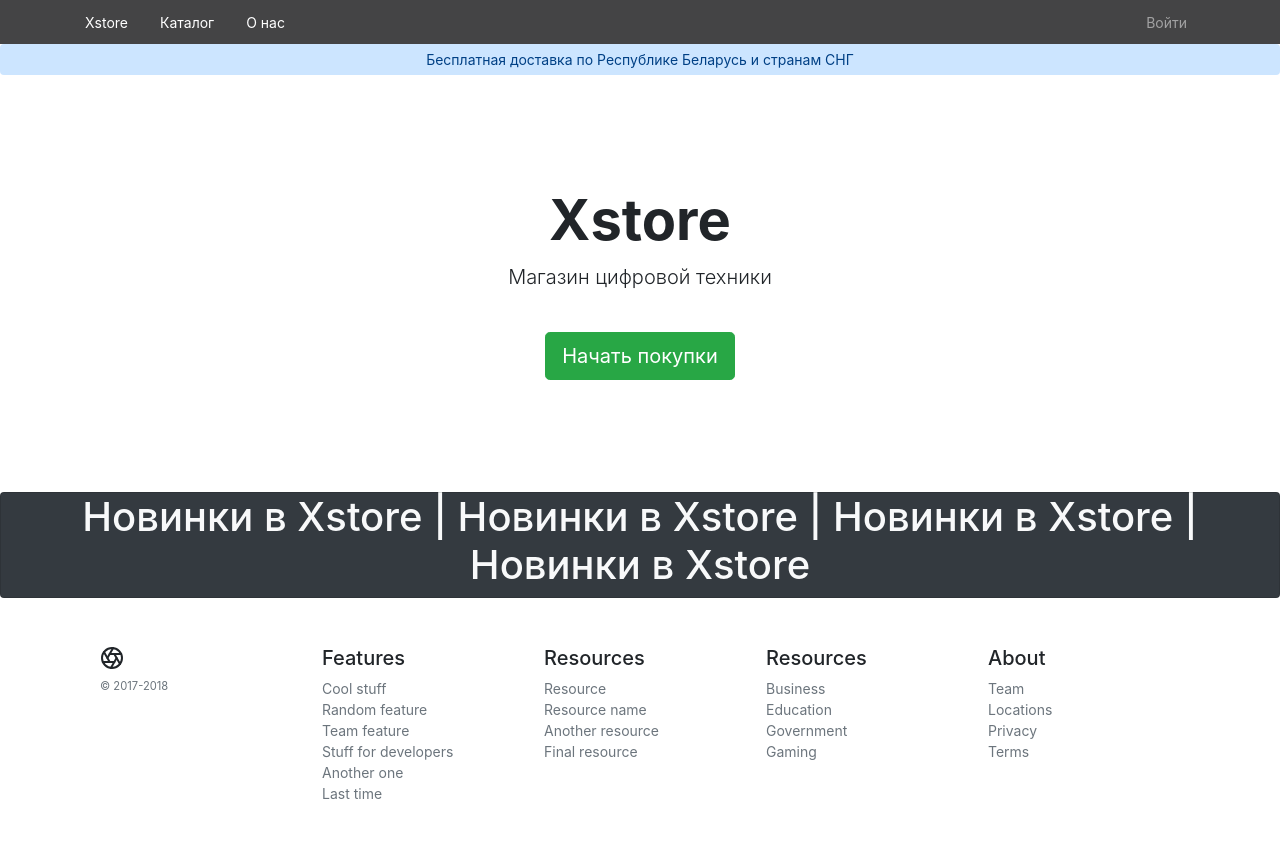
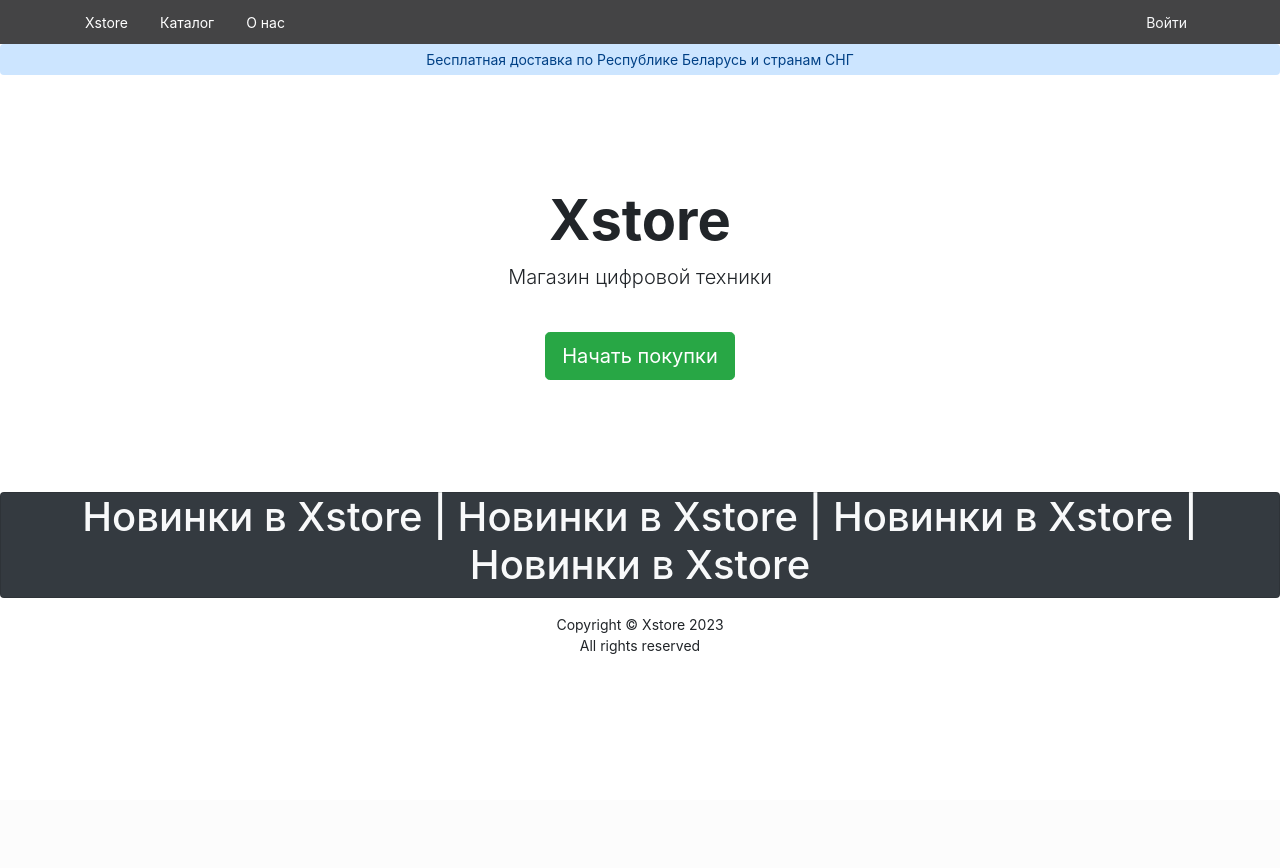
Before and after one commit to sound1ust/Store_project_Django, a Django app: page / in a window 1280 px wide. After the commit the page ends 654 px from the top, so only its background shows below. Run offline with Django 3.2, Linux system fonts and the light colour scheme; data comes from the database, SQL or seed files in the repository; parts of the project's set-up code (start-up, migrations or seed data) failed here and were passed over; some libraries are stand-ins or nearby versions.

Commit message:
added Color class (ManyToMany), edit some frontend

```diff
--- a/store-server/store/orders/templates/orders/order-create.html
+++ b/store-server/store/orders/templates/orders/order-create.html
@@ -20,12 +20,12 @@
                                 <h6 class="my-0">{{ basket.product.name }}</h6>
                                 <small class="text-muted">{{ basket.quantity }}</small>
                             </div>
-                            <span class="text-muted">{{ basket.sum|intcomma }} руб.</span>
+                            <span class="text-muted">{{ basket.sum|intcomma }} BYN</span>
                         </li>
                         {% endfor %}
                         <li class="list-group-item d-flex justify-content-between">
                             <span>Сумма к оплате</span>
-                            <strong>{{ baskets.total_sum|intcomma }} руб.</strong>
+                            <strong>{{ baskets.total_sum|intcomma }} BYN</strong>
                         </li>
                     </ul>
                 </div>
--- a/store-server/store/orders/templates/orders/order.html
+++ b/store-server/store/orders/templates/orders/order.html
@@ -23,13 +23,13 @@
                                         {{ purchased_item.product_name }}
                                     </th>
                                     <td>{{ purchased_item.quantity }}</td>
-                                    <td>{{ purchased_item.price | intcomma }} руб.</td>
-                                    <td>{{ purchased_item.sum | intcomma }} руб.</td>
+                                    <td>{{ purchased_item.price | intcomma }} BYN</td>
+                                    <td>{{ purchased_item.sum | intcomma }} BYN</td>
                                 </tr>
                             {% endfor %}
                         </tbody>
                     </table>
-                    <p class="float-right h4 mt-3">Итого {{ order.basket_history.total_sum | intcomma }} руб.</p>
+                    <p class="float-right h4 mt-3">Итого {{ order.basket_history.total_sum | intcomma }} BYN</p>
                 </div>
             </div>
         </div>
--- a/store-server/store/orders/templates/orders/orders.html
+++ b/store-server/store/orders/templates/orders/orders.html
@@ -23,7 +23,7 @@
                                 <th scope="row">{{ order.id }}</th>
                                 <td>{{ order.get_status_display }}</td>
                                 <td>{{ order.created | naturaltime }}</td>
-                                <td>{{ order.basket_history.total_sum | intcomma}} руб.</td>
+                                <td>{{ order.basket_history.total_sum | intcomma}} BYN.</td>
                                 <td>
                                     <a href="{% url 'orders:order' order.id %}">просмотреть</a>
                                 </td>
--- a/store-server/store/products/admin.py
+++ b/store-server/store/products/admin.py
@@ -1,16 +1,18 @@
 from django.contrib import admin
 
-from products.models import Basket, Product, ProductCategory
+from products.models import Basket, Product, ProductCategory, Color
 
 admin.site.register(ProductCategory)
+admin.site.register(Color)
 
 
 @admin.register(Product)
 class ProductAdmin(admin.ModelAdmin):
     list_display = ('name', 'price', 'quantity', 'category')
-    fields = ('image', 'promo_image', 'name', 'description', ('short_name', 'slogan'), ('price', 'quantity'), 'category', 'is_new')
+    fields = ('image', 'promo_image', 'name', 'description', ('short_name', 'slogan'), ('price', 'quantity'), 'category', 'is_new','colors')
     search_fields = ('name',)
     ordering = ('name', )
+    filter_horizontal = ('colors',)
 
 
 class BasketAdmin(admin.TabularInline):
--- a/store-server/store/products/templates/products/base.html
+++ b/store-server/store/products/templates/products/base.html
@@ -84,7 +84,7 @@
                 </li>
                 {% else %}
                     <li class="nav-item">
-                    <a class="nav-link" href="{% url 'users:login' %}">Войти <i class="fas fa-sign-in-alt"></i></a>
+                    <a class="nav-link text-light" href="{% url 'users:login' %}">Войти <i class="fas fa-sign-in-alt"></i></a>
                 </li>
                 {% endif %}
             </ul>
@@ -96,6 +96,13 @@
 {% block  content %} {% endblock %}
 
 {% block  footer %} {% endblock %}
+
+<footer class="page-footer text-center">
+    <div class="footer-copyright text-center py-3">Copyright &copy; Xstore 2023
+        <p>All rights reserved</p>
+    </div>
+</footer>
+
 
 <!-- Bootstrap core JavaScript -->
 <script src="{% static 'vendor/jquery/jquery.min.js' %}"></script>
--- a/store-server/store/products/templates/products/index.html
+++ b/store-server/store/products/templates/products/index.html
@@ -15,7 +15,6 @@
             <i class="fas fa-times"></i>
         </a>
     </div>
-
     <div class="position-relative overflow-hidden p-3 text-center mx-auto border-0">
         <div class="col-md-5 p-lg-5 mx-auto my-5">
             <h1 class="display-4 fw-normal font-weight-bold">Xstore</h1>
@@ -26,8 +25,6 @@
                 </a>
             </button>
         </div>
-        <div class="product-device shadow-sm d-none d-md-block"></div>
-        <div class="product-device product-device-2 shadow-sm d-none d-md-block"></div>
     </div>
 
     <!-- START THE FEATURETTES -->
@@ -49,64 +46,5 @@
     </div>
     {% endfor %}
     <!-- /END THE FEATURETTES -->
-
-    <div class="container">
-        <footer class="container py-5">
-            <div class="row">
-                <div class="col-12 col-md">
-                    <svg xmlns="http://www.w3.org/2000/svg" width="24" height="24" viewBox="0 0 24 24"
-                         fill="none" stroke="currentColor" stroke-width="2" stroke-linecap="round"
-                         stroke-linejoin="round" class="d-block mb-2">
-                        <circle cx="12" cy="12" r="10"></circle>
-                        <line x1="14.31" y1="8" x2="20.05" y2="17.94"></line>
-                        <line x1="9.69" y1="8" x2="21.17" y2="8"></line>
-                        <line x1="7.38" y1="12" x2="13.12" y2="2.06"></line>
-                        <line x1="9.69" y1="16" x2="3.95" y2="6.06"></line>
-                        <line x1="14.31" y1="16" x2="2.83" y2="16"></line>
-                        <line x1="16.62" y1="12" x2="10.88" y2="21.94"></line>
-                    </svg>
-                    <small class="d-block mb-3 text-muted">&copy; 2017-2018</small>
-                </div>
-                <div class="col-6 col-md">
-                    <h5>Features</h5>
-                    <ul class="list-unstyled text-small">
-                        <li><a class="text-muted" href="#">Cool stuff</a></li>
-                        <li><a class="text-muted" href="#">Random feature</a></li>
-                        <li><a class="text-muted" href="#">Team feature</a></li>
-                        <li><a class="text-muted" href="#">Stuff for developers</a></li>
-                        <li><a class="text-muted" href="#">Another one</a></li>
-                        <li><a class="text-muted" href="#">Last time</a></li>
-                    </ul>
-                </div>
-                <div class="col-6 col-md">
-                    <h5>Resources</h5>
-                    <ul class="list-unstyled text-small">
-                        <li><a class="text-muted" href="#">Resource</a></li>
-                        <li><a class="text-muted" href="#">Resource name</a></li>
-                        <li><a class="text-muted" href="#">Another resource</a></li>
-                        <li><a class="text-muted" href="#">Final resource</a></li>
-                    </ul>
-                </div>
-                <div class="col-6 col-md">
-                    <h5>Resources</h5>
-                    <ul class="list-unstyled text-small">
-                        <li><a class="text-muted" href="#">Business</a></li>
-                        <li><a class="text-muted" href="#">Education</a></li>
-                        <li><a class="text-muted" href="#">Government</a></li>
-                        <li><a class="text-muted" href="#">Gaming</a></li>
-                    </ul>
-                </div>
-                <div class="col-6 col-md">
-                    <h5>About</h5>
-                    <ul class="list-unstyled text-small">
-                        <li><a class="text-muted" href="#">Team</a></li>
-                        <li><a class="text-muted" href="#">Locations</a></li>
-                        <li><a class="text-muted" href="#">Privacy</a></li>
-                        <li><a class="text-muted" href="#">Terms</a></li>
-                    </ul>
-                </div>
-            </div>
-        </footer>
-    </div><!-- /.container -->
 </section>
 {% endblock %}
--- /dev/null
+++ b/store-server/store/static/vendor/css/product-detail.css
@@ -0,0 +1,3 @@
+#content {
+    padding-top: 44px;
+}
--- a/store-server/store/store/settings.py
+++ b/store-server/store/store/settings.py
@@ -69,7 +69,7 @@ INSTALLED_APPS = [
     'allauth.account',
     'allauth.socialaccount',
     'allauth.socialaccount.providers.github',
-    'debug_toolbar',
+    # 'debug_toolbar',
 
     'products',
     'orders',
@@ -84,7 +84,7 @@ MIDDLEWARE = [
     'django.contrib.auth.middleware.AuthenticationMiddleware',
     'django.contrib.messages.middleware.MessageMiddleware',
     'django.middleware.clickjacking.XFrameOptionsMiddleware',
-    'debug_toolbar.middleware.DebugToolbarMiddleware',
+    # 'debug_toolbar.middleware.DebugToolbarMiddleware',
 ]
 
 ROOT_URLCONF = 'store.urls'
--- a/store-server/store/store/urls.py
+++ b/store-server/store/store/urls.py
@@ -30,5 +30,5 @@ urlpatterns = [
 ]
 
 if settings.DEBUG:
-    urlpatterns.append(path('__debug__/', include('debug_toolbar.urls')))
+    # urlpatterns.append(path('__debug__/', include('debug_toolbar.urls')))
     urlpatterns += static(settings.MEDIA_URL, document_root=settings.MEDIA_ROOT)
--- a/store-server/store/users/templates/users/login.html
+++ b/store-server/store/users/templates/users/login.html
@@ -43,7 +43,7 @@
                                         {{ form.password }}
                                     </div>
                                     <div class="form-group d-flex align-items-center justify-content-between mt-4 mb-0">
-                                        <a style="color: white;" class="small" href="#">Забыли пароль?</a>
+                                        <a class="small" href="#">Забыли пароль?</a>
                                         <input class="btn btn-success" type="submit" value="Авторизоваться">
                                     </div>
                                     <div class="form-group d-flex align-items-center justify-content-between mt-4 mb-0">
@@ -56,14 +56,14 @@
                                                  height="64" width="64">
                                         </a>
                                         <a href="{% provider_login_url 'github' %}">
-                                            <img src="{% static 'vendor/img/icons/github-logo-white.svg' %}"
+                                            <img src="{% static 'vendor/img/icons/github-mark.png' %}"
                                                  height="64" width="64">
                                         </a>
                                     </div>
                                 </form>
                             </div>
                             <div class="card-footer text-center">
-                                <div class="small"><a style="color: white;" href="{% url 'users:registration' %}">
+                                <div class="small"><a href="{% url 'users:registration' %}">
                                     Нужен аккаунт? Зарегистрируйтесь!
                                     </a>
                                 </div>
--- a/store-server/store/users/templates/users/registration.html
+++ b/store-server/store/users/templates/users/registration.html
@@ -76,7 +76,7 @@
                                 </form>
                             </div>
                             <div class="card-footer text-center">
-                                <div class="small"><a style="color: white;" href="{% url 'users:login' %}">
+                                <div class="small"><a href="{% url 'users:login' %}">
                                     Уже есть аккаунт? Авторизуйтесь!
                                     </a>
                                 </div>
```
Also changed, not shown: store-server/store/products/models.py (+10 -2 lines), store-server/store/products/templates/products/product_detail.html (+52 -11 lines), store-server/store/products/templates/products/products.html (+0 -9 lines), store-server/store/media/promo_images/ru-feature-innovation-of-view-starts-with-8k-485555360.png (added), store-server/store/products/migrations/0012_auto_20230321_1745.py (added), store-server/store/products/migrations/0013_alter_color_name.py (added), store-server/store/products/migrations/0014_alter_color_name.py (added), store-server/store/static/vendor/css/auth.css, store-server/store/static/vendor/img/icons/github-mark.png (added).
